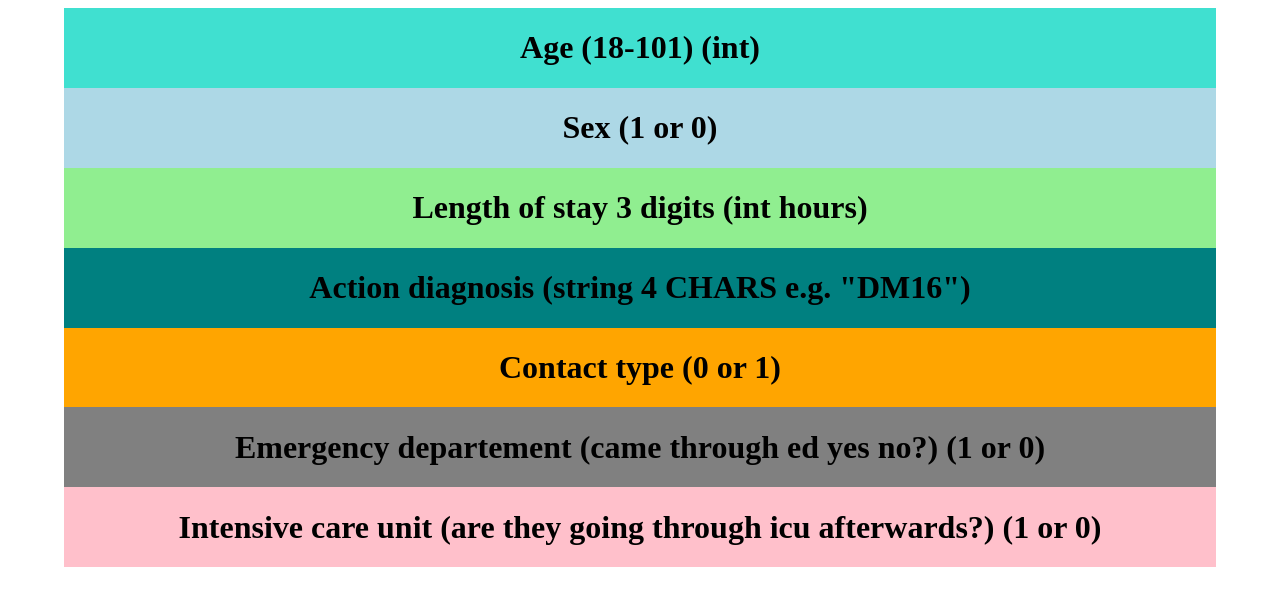
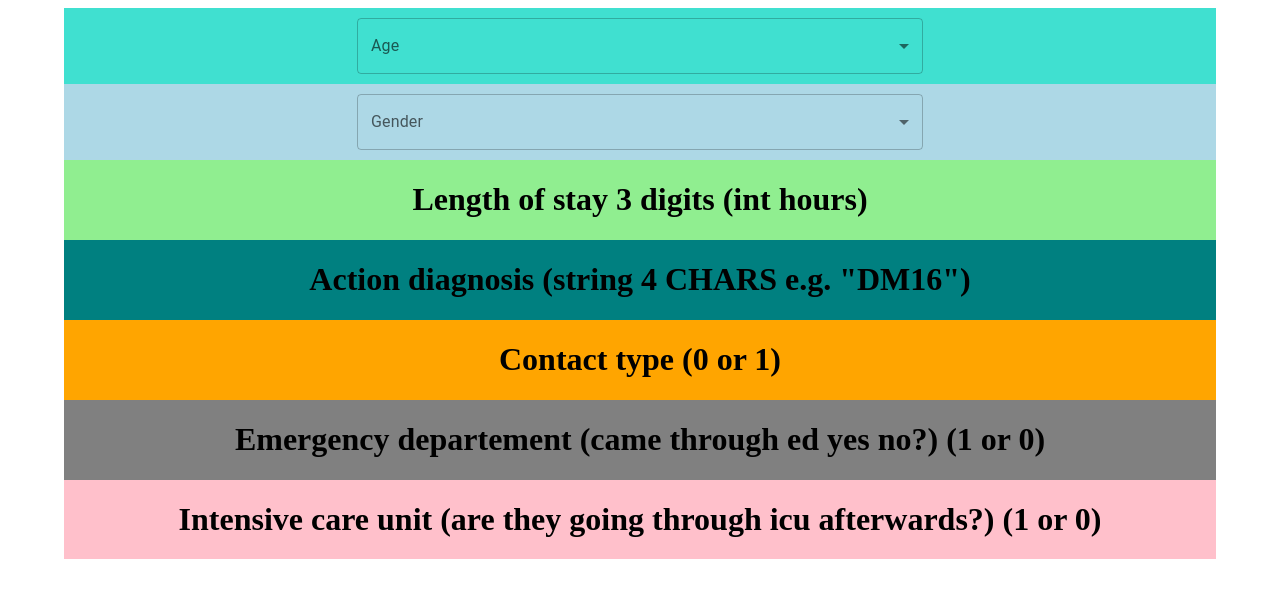
Before and after one commit to rubenbaskaran/aud-frontend, a React (Create React App) app: page / in a window 1280 px wide. Shown: the top 606 px of the page. Built offline with nearby package versions, Linux system fonts and the light colour scheme.

Commit message:
added age and gender components

```diff
--- a/src/App.js
+++ b/src/App.js
@@ -1,7 +1,33 @@
 import * as React from "react";
-import { Container, Grid } from "@mui/material";
+import {
+  Container,
+  Grid,
+  FormControl,
+  InputLabel,
+  Select,
+  MenuItem,
+} from "@mui/material";
 
 function App() {
+  const [age, setAge] = React.useState("");
+  const [gender, setGender] = React.useState("");
+  const genderList = ["Male", "Female"];
+
+  const ageList = [];
+  for (var i = 18; i < 101; i++) {
+    ageList.push(i.toString());
+  }
+
+  const setAgeHandler = (event) => {
+    setAge(event.target.value);
+    console.log(event.target.value);
+  };
+
+  const setGenderHandler = (event) => {
+    setGender(event.target.value);
+    console.log(event.target.value);
+  };
+
   return (
     <Container fixed>
       <Grid container style={{ backgroundColor: "yellow" }}>
@@ -11,16 +37,51 @@ function App() {
           style={{
             backgroundColor: "turquoise",
             textAlign: "center",
+            padding: "10px",
           }}
         >
-          <h1>Age (18-101) (int)</h1>
+          <FormControl style={{ width: "50%" }}>
+            <InputLabel id="demo-simple-select-label">Age</InputLabel>
+            <Select
+              labelId="demo-simple-select-label"
+              id="demo-simple-select"
+              value={age}
+              label="Age"
+              onChange={setAgeHandler}
+            >
+              {ageList.map((ageValue) => (
+                <MenuItem key={ageValue} value={ageValue}>
+                  {ageValue}
+                </MenuItem>
+              ))}
+            </Select>
+          </FormControl>
         </Grid>
         <Grid
           item
           xs={12}
-          style={{ backgroundColor: "lightblue", textAlign: "center" }}
+          style={{
+            backgroundColor: "lightblue",
+            textAlign: "center",
+            padding: "10px",
+          }}
         >
-          <h1>Sex (1 or 0)</h1>
+          <FormControl style={{ width: "50%" }}>
+            <InputLabel id="demo-simple-select-label">Gender</InputLabel>
+            <Select
+              labelId="demo-simple-select-label"
+              id="demo-simple-select"
+              value={gender}
+              label="Gender"
+              onChange={setGenderHandler}
+            >
+              {genderList.map((genderValue) => (
+                <MenuItem key={genderValue} value={genderValue}>
+                  {genderValue}
+                </MenuItem>
+              ))}
+            </Select>
+          </FormControl>
         </Grid>
         <Grid
           item
```
